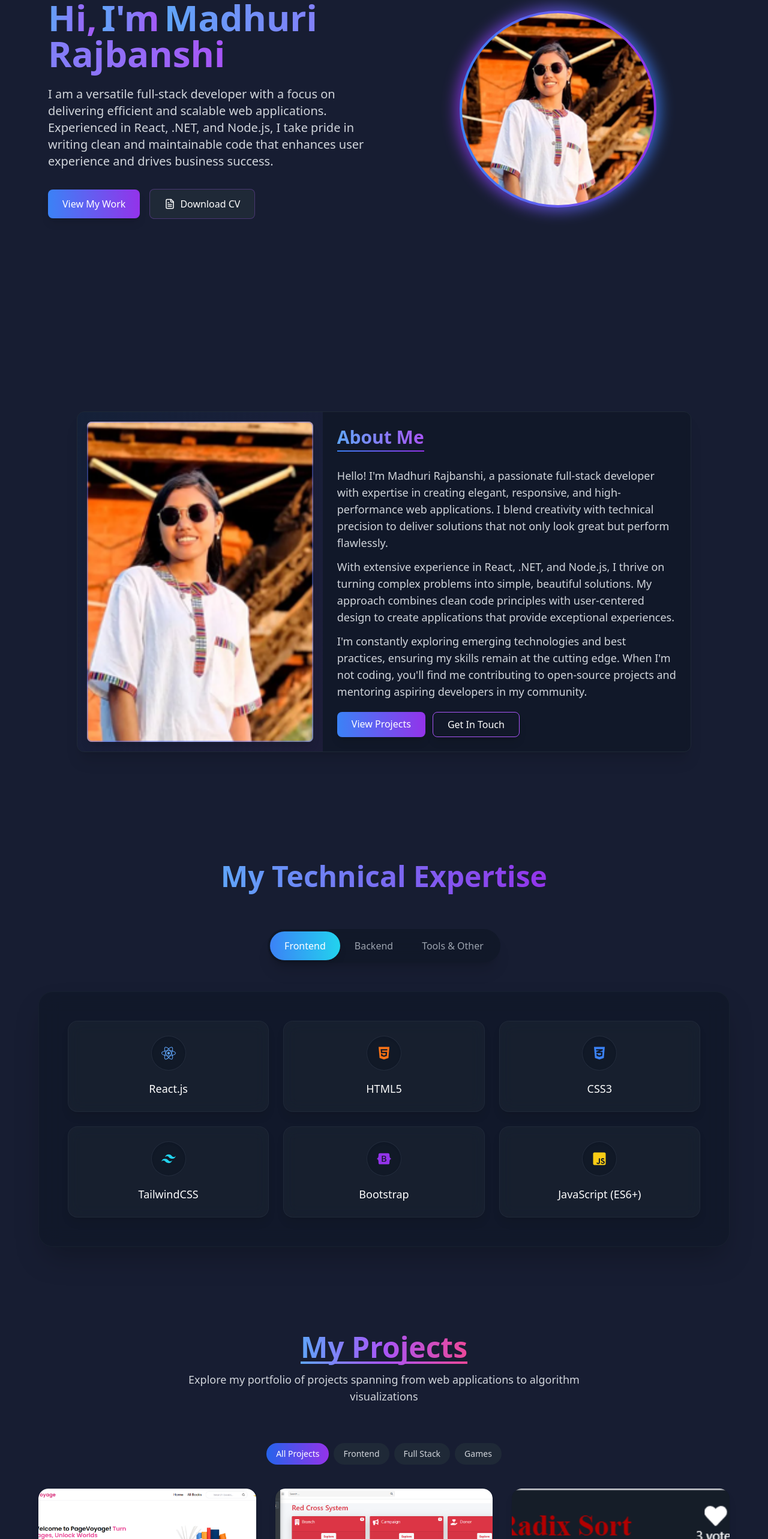
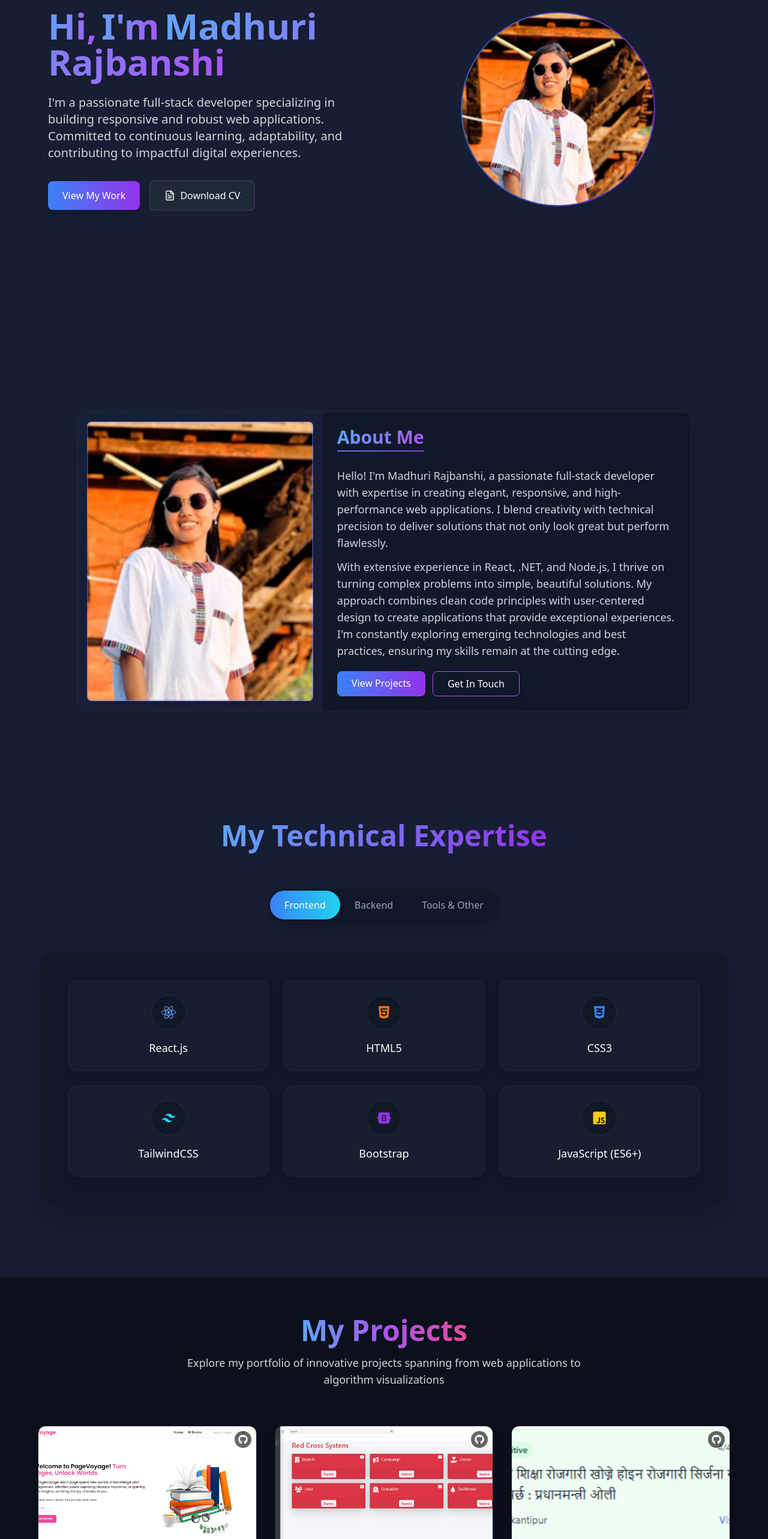
Before and after one commit to madhurirajbanshi/Portfolio, a React (Vite) app in the folder my-portfolio/: page / in a window 1280 px wide. Shown: the part 234-2800 px from the top of the page at 60% size. Built offline with nearby package versions, Linux system fonts and the light colour scheme.

Commit message:
update layout and spacing in projects component

```diff
--- a/my-portfolio/src/App.jsx
+++ b/my-portfolio/src/App.jsx
@@ -5,6 +5,7 @@ import About from "./components/About/About";
 import Skills from "./components/Skills/Skills";
 import Projects from "./components/Projects/Projects";
 import ContactMe from "./components/Contact/ContactMe";
+import Footer from "./components/Footer/Footer";
 const App = () => {
   return (
     <div className="bg-[#171d32] min-h-screen w-full overflow-hidden">
@@ -14,6 +15,7 @@ const App = () => {
       <Skills />
       <Projects />
       <ContactMe />
+      <Footer />
     </div>
   );
 };
--- a/my-portfolio/src/components/About/About.jsx
+++ b/my-portfolio/src/components/About/About.jsx
@@ -13,14 +13,12 @@ const About = () => {
         transition={{ duration: 0.8 }}
       >
         <div className="flex flex-col md:flex-row">
-          {/* Left Side: Image */}
           <motion.div
             className="w-full md:w-2/5 relative"
             initial={{ opacity: 0, x: -30 }}
             animate={{ opacity: 1, x: 0 }}
             transition={{ duration: 0.6, delay: 0.2 }}
           >
-            {/* Background gradient */}
             <motion.div
               className="absolute -z-10 left-0 top-0 w-full h-full bg-gradient-to-br from-blue-500/20 to-purple-500/20"
               animate={{
@@ -58,7 +56,6 @@ const About = () => {
             </div>
           </motion.div>
 
-          {/* Right Side: About Text */}
           <motion.div
             className="w-full md:w-3/5 p-6 text-white"
             initial={{ opacity: 0, x: 30 }}
@@ -109,19 +106,9 @@ const About = () => {
               With extensive experience in React, .NET, and Node.js, I thrive on
               turning complex problems into simple, beautiful solutions. My
               approach combines clean code principles with user-centered design
-              to create applications that provide exceptional experiences.
-            </motion.p>
-
-            <motion.p
-              className="mt-3 text-base md:text-lg leading-relaxed text-gray-300"
-              initial={{ opacity: 0 }}
-              animate={{ opacity: 1 }}
-              transition={{ duration: 0.4, delay: 0.5 }}
-            >
-              I'm constantly exploring emerging technologies and best practices,
-              ensuring my skills remain at the cutting edge. When I'm not
-              coding, you'll find me contributing to open-source projects and
-              mentoring aspiring developers in my community.
+              to create applications that provide exceptional experiences. I'm
+              constantly exploring emerging technologies and best practices,
+              ensuring my skills remain at the cutting edge.
             </motion.p>
 
             <motion.div
--- a/my-portfolio/src/components/Home/Home.jsx
+++ b/my-portfolio/src/components/Home/Home.jsx
@@ -1,13 +1,11 @@
 import { useState } from "react";
+import { FileText } from "lucide-react";
 import { motion } from "framer-motion";
-import { FileText } from "lucide-react";
 
 const Home = () => {
   const [cvError, setCvError] = useState(false);
 
-  const handleCVDownload = (e) => {
-    // You can add logic to setCvError(true) if needed
-  };
+  const handleCVDownload = (e) => {};
 
   return (
     <div className="text-white min-h-screen flex flex-col md:flex-row w-full justify-center items-center p-8 md:p-20 gap-10 -mt-10">
@@ -17,7 +15,7 @@ const Home = () => {
         animate={{ opacity: 1, x: 0 }}
         transition={{ duration: 0.8 }}
       >
-        <motion.h1 className="text-4xl md:text-6xl font-bold leading-tight">
+        <h1 className="text-4xl md:text-6xl font-bold leading-tight">
           <motion.span
             className="bg-gradient-to-r from-blue-400 to-purple-500 bg-clip-text text-transparent"
             initial={{ opacity: 0, x: -50 }}
@@ -42,7 +40,7 @@ const Home = () => {
           >
             Madhuri Rajbanshi
           </motion.span>
-        </motion.h1>
+        </h1>
 
         <motion.p
           className="mt-6 text-lg md:text-xl leading-relaxed text-gray-300"
@@ -50,10 +48,10 @@ const Home = () => {
           animate={{ opacity: 1 }}
           transition={{ duration: 0.5, delay: 0.4 }}
         >
-          I am a versatile full-stack developer with a focus on delivering
-          efficient and scalable web applications. Experienced in React, .NET,
-          and Node.js, I take pride in writing clean and maintainable code that
-          enhances user experience and drives business success.
+          I'm a passionate full-stack developer specializing in building
+          responsive and robust web applications. Committed to continuous
+          learning, adaptability, and contributing to impactful digital
+          experiences.
         </motion.p>
 
         <motion.div
@@ -62,16 +60,14 @@ const Home = () => {
           animate={{ opacity: 1 }}
           transition={{ duration: 0.5, delay: 0.6 }}
         >
-          <motion.a
+          <a
             href="#projects"
-            className="inline-block bg-gradient-to-r from-blue-500 to-purple-600 text-white py-3 px-6 rounded-lg font-medium shadow-lg hover:shadow-xl"
-            whileHover={{ scale: 1.05 }}
-            whileTap={{ scale: 0.95 }}
+            className="inline-block bg-gradient-to-r from-blue-500 to-purple-600 text-white py-3 px-6 rounded-lg font-medium shadow-lg hover:shadow-xl transition-transform duration-200 hover:scale-105 active:scale-95"
           >
             View My Work
-          </motion.a>
+          </a>
 
-          <motion.a
+          <a
             href="/Madhuri.pdf"
             download="Madhuri_Rajbanshi_CV.pdf"
             className={`py-3 px-6 text-base ${
@@ -79,17 +75,13 @@ const Home = () => {
                 ? "bg-red-900/20 border-red-500/30"
                 : "bg-gray-800 border-purple-500/30"
             } border rounded-lg font-medium flex items-center gap-2 hover:bg-gray-700 transition-colors`}
-            whileHover={{
-              scale: 1.05,
-              backgroundColor: "rgba(255, 255, 255, 0.1)",
-            }}
-            whileTap={{ scale: 0.95 }}
+            style={{ transition: "transform 0.2s, background-color 0.2s" }}
             onClick={handleCVDownload}
             onAuxClick={handleCVDownload}
           >
             <FileText size={18} className={cvError ? "text-red-400" : ""} />
             {cvError ? "CV Unavailable" : "Download CV"}
-          </motion.a>
+          </a>
         </motion.div>
       </motion.div>
 
@@ -100,43 +92,7 @@ const Home = () => {
         transition={{ duration: 0.8, delay: 0.3 }}
       >
         <div className="relative">
-          <motion.div
-            className="absolute -z-10 -right-20 -top-20 w-64 h-64 bg-blue-500 rounded-full mix-blend-multiply filter blur-3xl opacity-20"
-            animate={{
-              scale: [1, 1.2, 1],
-            }}
-            transition={{
-              duration: 8,
-              repeat: Infinity,
-              repeatType: "reverse",
-            }}
-          ></motion.div>
-          <motion.div
-            className="absolute -z-10 -left-10 -bottom-10 w-64 h-64 bg-purple-500 rounded-full mix-blend-multiply filter blur-3xl opacity-20"
-            animate={{
-              scale: [1.2, 1, 1.2],
-            }}
-            transition={{
-              duration: 8,
-              repeat: Infinity,
-              repeatType: "reverse",
-            }}
-          ></motion.div>
-
-          <motion.div
-            className="absolute -inset-0.5 bg-gradient-to-r from-purple-600 to-blue-500 rounded-full blur-md opacity-75"
-            animate={{
-              scale: [1, 1.05, 1],
-              opacity: [0.7, 0.9, 0.7],
-            }}
-            transition={{
-              duration: 3,
-              repeat: Infinity,
-              repeatType: "reverse",
-            }}
-          ></motion.div>
-
-          <div className="relative rounded-full p-1 bg-gradient-to-r from-blue-500 to-purple-600">
+          <div className="relative rounded-full p-0.5 bg-gradient-to-r from-blue-500/70 to-purple-600/70 overflow-hidden">
             <img
               src="/Madhuri.png"
               alt="Madhuri Rajbanshi"
--- a/my-portfolio/src/components/Projects/Projects.jsx
+++ b/my-portfolio/src/components/Projects/Projects.jsx
@@ -1,186 +1,100 @@
-import { useState } from "react";
 import { motion } from "framer-motion";
-import { FaGithub, FaLink, FaChevronRight } from "react-icons/fa";
+import { FaGithub } from "react-icons/fa";
 
 const Projects = () => {
-  const [activeFilter, setActiveFilter] = useState("all");
-  const [hoveredIndex, setHoveredIndex] = useState(null);
-
   const projectList = [
     {
       title: "Page Voyage",
-      description: "Digital book discovery platform",
+      description:
+        "Digital book discovery platform with personalized recommendations and social reading features",
       link: "https://github.com/madhurirajbanshi/Page-Voyage",
       image: "/PageVoyage.png",
-      tags: ["fullstack", "react"],
     },
     {
       title: "Red Cross Blood Management System",
-      description: "Tracking and management system for blood donations",
+      description:
+        "Comprehensive tracking and management system for blood donations and inventory",
       link: "https://github.com/madhurirajbanshi/RedCross_System",
       image: "/RedCross.png",
-      tags: ["fullstack", "react"],
-    },
-    {
-      title: "Know Your Algo",
-      description: "Algorithm visualization and education tool",
-      link: "https://github.com/bpcancode/know-ur-algo",
-      image: "/Know.png",
-      tags: ["frontend", "education"],
-    },
-    {
-      title: "Todo List App",
-      description: "Simple yet effective task management application",
-      link: "https://github.com/madhurirajbanshi/Todo-List",
-      image: "/TodoList.png",
-      tags: ["frontend", "react"],
     },
     {
       title: "GovLens - Government Sentiment Analyzer",
-      description: "Tool analyzing government communications",
+      description:
+        "Advanced tool for analyzing sentiment and trends in government communications",
       link: "https://github.com/madhurirajbanshi/GovLens",
       image: "/GovLens.png",
-      tags: ["fullstack"],
-    },
-    {
-      title: "Tic-Tac-Toe",
-      description: "Interactive game with unbeatable AI opponent",
-      link: "https://github.com/madhurirajbanshi/Tic-Tac-Toe",
-      image: "/Tic-Tac-Toe.png",
-      tags: ["game", "frontend"],
     },
   ];
 
-  const categories = [
-    { name: "all", label: "All Projects" },
-    { name: "frontend", label: "Frontend" },
-    { name: "fullstack", label: "Full Stack" },
-    { name: "game", label: "Games" },
-  ];
-
-  const filteredProjects =
-    activeFilter === "all"
-      ? projectList
-      : projectList.filter((project) => project.tags.includes(activeFilter));
-
   return (
     <div
-      className="min-h-screen flex flex-col items-center justify-start p-8 md:p-16 py-24"
+      className="min-h-screen mt-10 flex flex-col items-center justify-start p-5 md:p-16 py-24"
       id="projects"
+      style={{ background: "#0B101B" }}
     >
       <motion.div
         className="w-full max-w-7xl"
-        initial={{ opacity: 0, y: 50 }}
+        initial={{ opacity: 0, y: 20 }}
         animate={{ opacity: 1, y: 0 }}
-        transition={{ duration: 0.8 }}
+        transition={{ duration: 0.6 }}
       >
         <motion.div
           className="mb-16 text-center"
           initial={{ opacity: 0 }}
           animate={{ opacity: 1 }}
-          transition={{ duration: 0.8, delay: 0.2 }}
+          transition={{ duration: 0.6 }}
         >
-          <h2 className="text-5xl font-bold mb-4 inline-block relative">
+          <h2 className="text-5xl font-bold mb-4">
             <span className="bg-gradient-to-r from-blue-400 via-purple-500 to-pink-500 bg-clip-text text-transparent">
               My Projects
             </span>
-            <motion.span
-              className="absolute -bottom-1 left-0 w-full h-1 bg-gradient-to-r from-blue-400 via-purple-500 to-pink-500"
-              initial={{ width: "0%" }}
-              animate={{ width: "100%" }}
-              transition={{ duration: 1, delay: 0.5 }}
-            ></motion.span>
           </h2>
           <p className="text-gray-300 text-lg max-w-2xl mx-auto">
-            Explore my portfolio of projects spanning from web applications to
-            algorithm visualizations
+            Explore my portfolio of innovative projects spanning from web
+            applications to algorithm visualizations
           </p>
         </motion.div>
 
-        <div className="flex flex-wrap justify-center gap-2 mb-10">
-          {categories.map((category, index) => (
-            <motion.button
-              key={category.name}
-              className={`px-4 py-2 rounded-full font-medium text-sm transition-all ${
-                activeFilter === category.name
-                  ? "bg-gradient-to-r from-blue-600 to-purple-600 text-white"
-                  : "bg-gray-800 text-gray-300 hover:bg-gray-700"
-              }`}
-              onClick={() => setActiveFilter(category.name)}
+        <div className="grid grid-cols-1 md:grid-cols-2 lg:grid-cols-3 gap-8">
+          {projectList.map((project, index) => (
+            <motion.div
+              key={index}
+              className="overflow-hidden rounded-xl flex flex-col h-full"
               initial={{ opacity: 0, y: 20 }}
               animate={{ opacity: 1, y: 0 }}
-              transition={{ duration: 0.3, delay: 0.1 * index }}
-              whileHover={{ scale: 1.05 }}
-              whileTap={{ scale: 0.95 }}
+              transition={{ duration: 0.5, delay: index * 0.1 }}
+              style={{
+                background:
+                  "linear-gradient(135deg, rgba(30, 41, 59, 0.7) 0%, rgba(15, 23, 42, 0.8) 100%)",
+                boxShadow:
+                  "0 4px 20px rgba(0, 0, 0, 0.3), 0 0 0 1px rgba(90, 100, 190, 0.2)",
+              }}
             >
-              {category.label}
-            </motion.button>
-          ))}
-        </div>
-
-        <motion.div
-          className="grid grid-cols-1 md:grid-cols-2 lg:grid-cols-3 gap-8"
-          initial={{ opacity: 0 }}
-          animate={{ opacity: 1 }}
-          transition={{ duration: 0.5, delay: 0.3 }}
-        >
-          {filteredProjects.map((project, index) => (
-            <motion.div
-              key={index}
-              className="relative rounded-2xl overflow-hidden shadow-lg group"
-              initial={{ opacity: 0, y: 30 }}
-              animate={{ opacity: 1, y: 0 }}
-              transition={{ duration: 0.5, delay: 0.1 * index }}
-              onMouseEnter={() => setHoveredIndex(index)}
-              onMouseLeave={() => setHoveredIndex(null)}
-            >
-              <div className="absolute inset-0 rounded-2xl bg-gradient-to-br from-blue-400 via-purple-500 to-pink-500 p-0.5 z-0 opacity-0 group-hover:opacity-100 transition-opacity duration-300"></div>
-
-              <div className="relative z-10 bg-gray-900 rounded-2xl overflow-hidden h-full">
-                <div className="h-48 overflow-hidden">
+              <div className="relative h-48 w-full overflow-hidden">
                 <img
                   src={project.image}
                   alt={project.title}
-                    className="w-full h-full object-cover transition-transform duration-500 group-hover:scale-110"
+                  className="w-full h-full object-cover"
                 />
-                </div>
-
-                <div className="p-6">
-                  <h3 className="text-xl font-bold text-white mb-2">
-                    {project.title}
-                  </h3>
-                  <p className="text-gray-400 mb-4 text-sm">
-                    {project.description}
-                  </p>
-
-                  <div className="flex flex-wrap gap-2 mb-4">
-                    {project.tags.map((tag, i) => (
-                      <span
-                        key={i}
-                        className="px-2 py-1 bg-gray-800 text-gray-300 rounded-md text-xs font-medium"
-                      >
-                        {tag}
-                      </span>
-                    ))}
-                  </div>
-
-                  {/* Action Buttons */}
-                  <div className="flex items-center justify-between">
                 <a
                   href={project.link}
                   target="_blank"
                   rel="noopener noreferrer"
-                      className="flex items-center gap-2 text-blue-400 hover:text-blue-300 transition-colors"
+                  className="absolute top-2 right-2 bg-black bg-opacity-60 hover:bg-opacity-80 text-white p-1.5 rounded-full transition"
                 >
-                      <FaGithub className="text-lg" />
-                      <span className="text-sm font-medium">View Code</span>
+                  <FaGithub className="w-4 h-4" />
                 </a>
               </div>
-                </div>
+
+              <div className="p-5 bg-gradient-to-b from-blue-900/20 to-purple-900/10 flex flex-col flex-grow">
+                <h3 className="text-lg font-bold text-blue-400 mb-1">
+                  {project.title}
+                </h3>
+                <p className="text-gray-300 text-sm">{project.description}</p>
               </div>
             </motion.div>
           ))}
-        </motion.div>
+        </div>
       </motion.div>
     </div>
   );
```
Also changed, not shown: my-portfolio/src/components/Contact/ContactMe.jsx (+3 -7 lines), my-portfolio/src/components/Footer/Footer.jsx (added, +129 -0 lines), my-portfolio/src/components/Skills/Skills.jsx (+7 -8 lines). Lines whose indentation alone changed are shown as unchanged.
